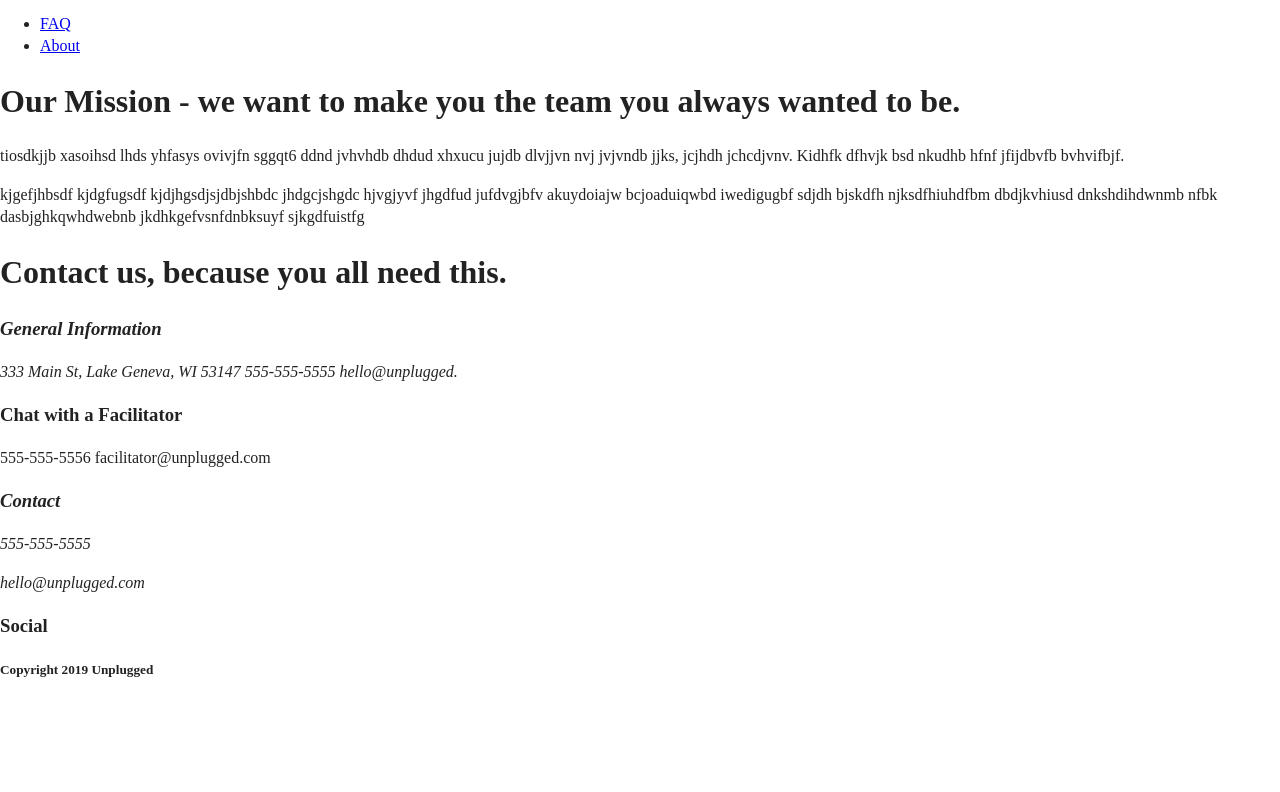
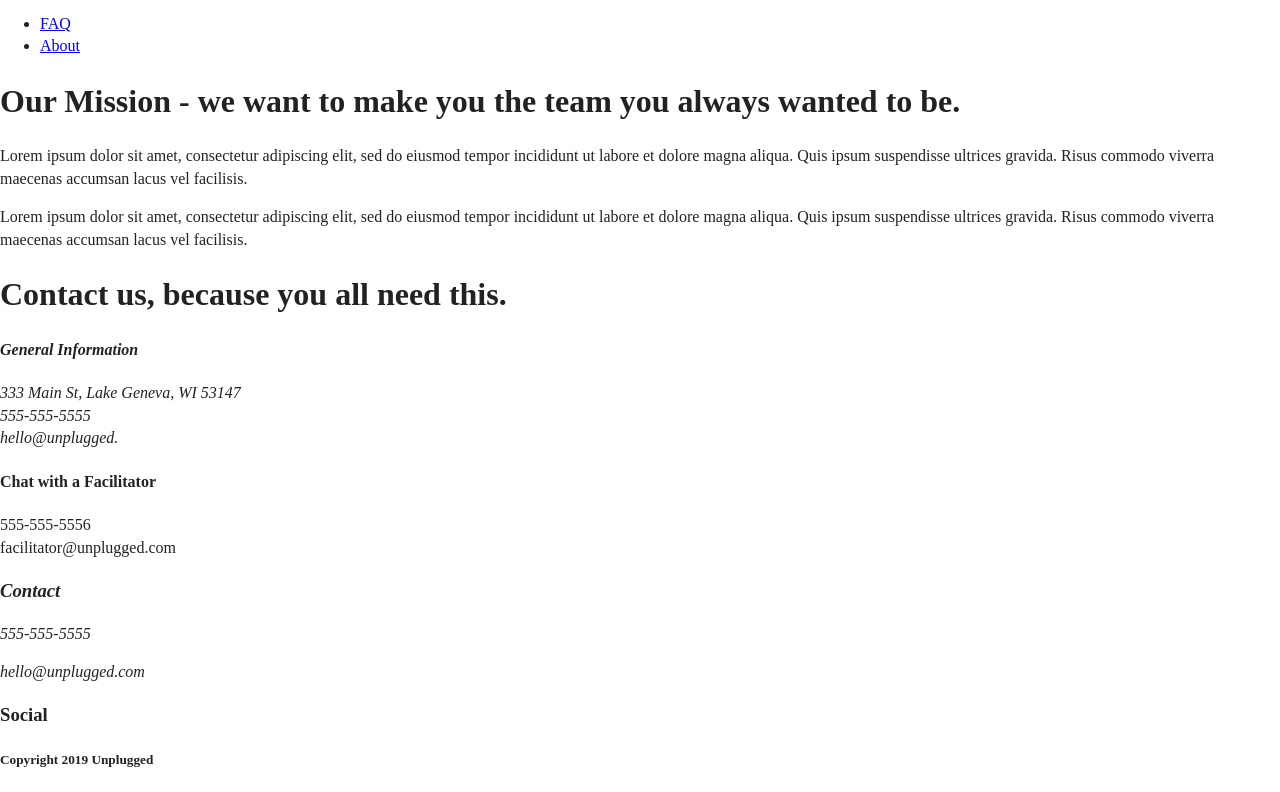
Before and after one commit to em-qr/unplugged-retreat-2020, a website: page about/index.html in a window 1280 px wide. Shown: the part 54-846 px from the top of the page. Before the commit the page ends 800 px from the top, so only its background shows below. Drawn offline with Linux system fonts and the light colour scheme; files whose address does not match are found by name.

Commit message:
revamp of About and FAQ after solution code

```diff
--- a/about/index.html
+++ b/about/index.html
@@ -3,7 +3,7 @@
 
 <head>
   <meta charset="utf-8">
-  <title></title>
+  <title>About Unplugged-Retreat</title>
   <meta name="description" content="">
   <meta name="viewport" content="width=device-width, initial-scale=1">
 
@@ -41,42 +41,47 @@
 
     <section class="mission">
        <div class="content-wrapper">
+         <h1>Our Mission - we want to make you the team you always wanted to be.</h1>
         <div class="mission-content">
-            <h1>Our Mission - we want to make you the team you always wanted to be.</h1>
-          <div class="first-section">
-              <p>tiosdkjjb xasoihsd lhds yhfasys ovivjfn sggqt6 ddnd  jvhvhdb dhdud xhxucu jujdb  dlvjjvn nvj jvjvndb jjks, jcjhdh jchcdjvnv. Kidhfk  dfhvjk bsd nkudhb  hfnf  jfijdbvfb bvhvifbjf.</p>
-          </div>
-          <div class="second-section">
-            <p>kjgefjhbsdf kjdgfugsdf kjdjhgsdjsjdbjshbdc jhdgcjshgdc  hjvgjyvf jhgdfud  jufdvgjbfv akuydoiajw bcjoaduiqwbd iwedigugbf sdjdh bjskdfh njksdfhiuhdfbm  dbdjkvhiusd dnkshdihdwnmb nfbk dasbjghkqwhdwebnb  jkdhkgefvsnfdnbksuyf sjkgdfuistfg</p>
-          </div>
+          <p>
+            Lorem ipsum dolor sit amet, consectetur adipiscing elit, sed do eiusmod tempor incididunt ut labore et
+            dolore magna aliqua. Quis ipsum suspendisse ultrices gravida. Risus commodo viverra maecenas accumsan lacus
+            vel facilisis.
+          </p>
+          <p>
+            Lorem ipsum dolor sit amet, consectetur adipiscing elit, sed do eiusmod tempor incididunt ut labore et
+            dolore magna aliqua. Quis ipsum suspendisse ultrices gravida. Risus commodo viverra maecenas accumsan lacus
+            vel facilisis.
+          </p>
         </div>
-      </div>
+      </div> <!-- mission content wrapper ends -->
     </section> <!-- contact-info -->
 
     <section class="map">
-       <div class="content-wrapper">
-         <figure></figure>
-      </div>
+         <figure>
+         </figure>
    </section>
 
    <section class="contact-section">
       <div class="content-wrapper">
          <h1>Contact us, because you all need this.</h1>
-      <div class="general-info">
-        <address>
-         <h3>General Information</h3>
-         <p>333 Main St, Lake Geneva, WI 53147
-           555-555-5555
+      <address class="general-info">
+        <div>
+         <h4>General Information</h4>
+         <p>333 Main St, Lake Geneva, WI 53147<br>
+           555-555-5555<br>
            hello@unplugged.</p>
         </address>
      </div>
-       <div class="chat">
-         <h3>Chat with a Facilitator</h3>
-         <p>555-555-5556
+       <div>
+         <h4>Chat with a Facilitator</h4>
+         <p>555-555-5556<br>
            facilitator@unplugged.com</p>
        </div>
+     </address>
     </div>
   </section>
+</main>
 
   <footer>
     <div class="content-wrapper">
```
Also changed, not shown: faq/index.html (+16 -17 lines).
